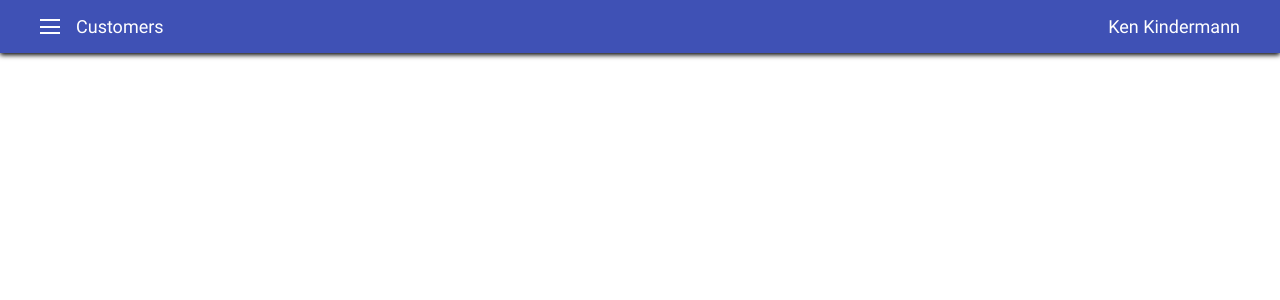
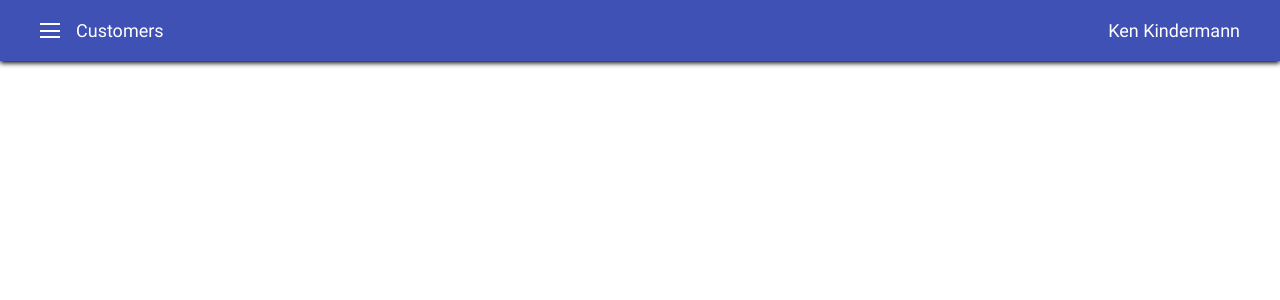
Before and after one commit to KenKindermann/easyIMS, a React (Vite) app in the folder Frontend/: page / in a window 1280 px wide. Shown: the top 300 px of the page. Built offline with nearby package versions, Linux system fonts and the light colour scheme.

Commit message:
style adjustments in sidebar & navbar

```diff
--- a/Frontend/src/style/navbar.css
+++ b/Frontend/src/style/navbar.css
@@ -1,6 +1,6 @@
 nav {
   align-items: center;
-  padding: 1rem;
+  padding: 1.25rem;
   background-color: var(--primary);
   color: white;
   box-shadow: 0px 2px 5px black;
--- a/Frontend/src/style/sidebar.css
+++ b/Frontend/src/style/sidebar.css
@@ -21,10 +21,16 @@
   background-color: var(--primary);
   color: white;
   margin-bottom: 3rem;
-  padding: 1rem 2rem;
+  padding: 1.25rem 2rem;
   box-shadow: 0px 2px 5px black;
 }
 
 .sidebar ul li {
   padding: 1.5rem 2rem;
+  cursor: pointer;
+  transition: all 0.3s ease-in-out;
+
+  &:hover {
+    color: rgb(17, 17, 17);
+  }
 }
```
